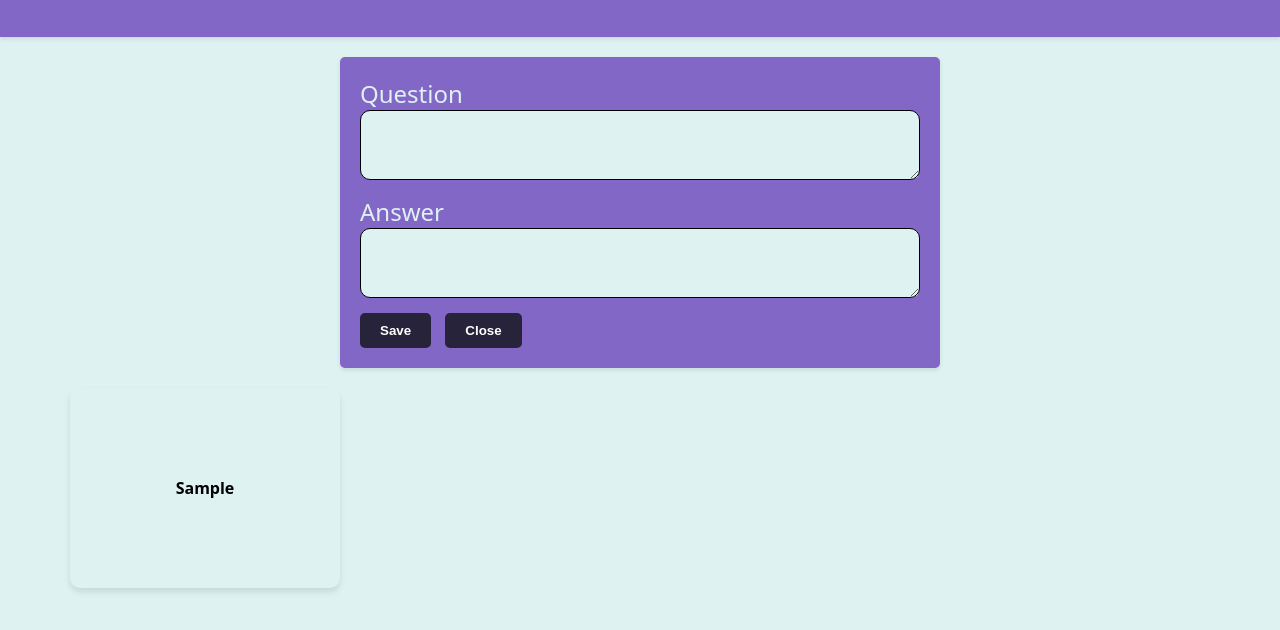
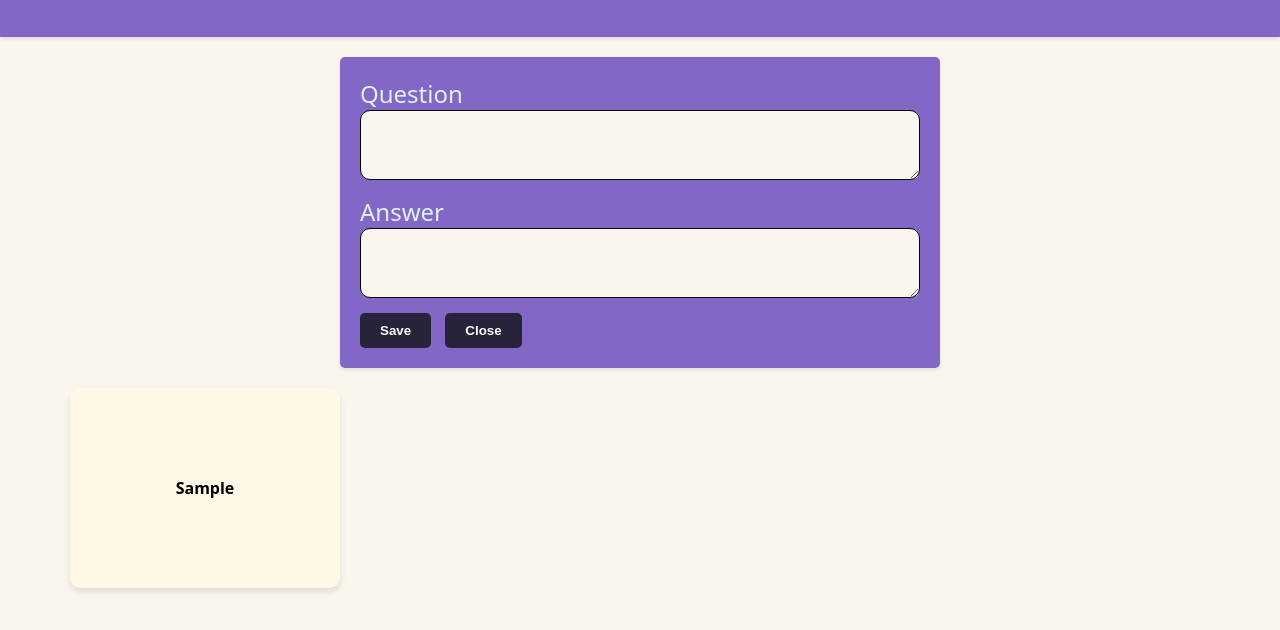
Before and after one commit to franollf/Revise, a plain HTML site: page revize.html in a window 1280 px wide. Both pictures are taken after typing "Sample", "Sample" into the empty fields and a click on the button "Save". Shown: the part 80-710 px from the top of the page. Drawn offline with Linux system fonts and the light colour scheme.

Commit message:
chaning colors

```diff
--- a/styles.css
+++ b/styles.css
@@ -7,7 +7,7 @@
 body {
     font-family: "Noto Sans", sans-serif;
     font-size: 16px;
-    background: #DEF2F1;
+    background: #F9F6EE;
 }
 
 header {
@@ -60,7 +60,7 @@ header {
     border: 1px solid black;
     font-family: "Noto Sans", sans-serif;
     font-size: 18px;
-    background-color: #DEF2F1;
+    background-color: #F9F6EE;
     margin-bottom: 10px;
     outline: none;
 }
@@ -100,7 +100,7 @@ header {
     width: 270px;
     height: 200px;
     border-radius: 10px;
-    background-color: #DEF2F1;
+    background-color: #FFF8E7;
     box-shadow: 0 4px 6px rgba(0, 0, 0, 0.1);
     display: flex;
     flex-direction: column;
```
